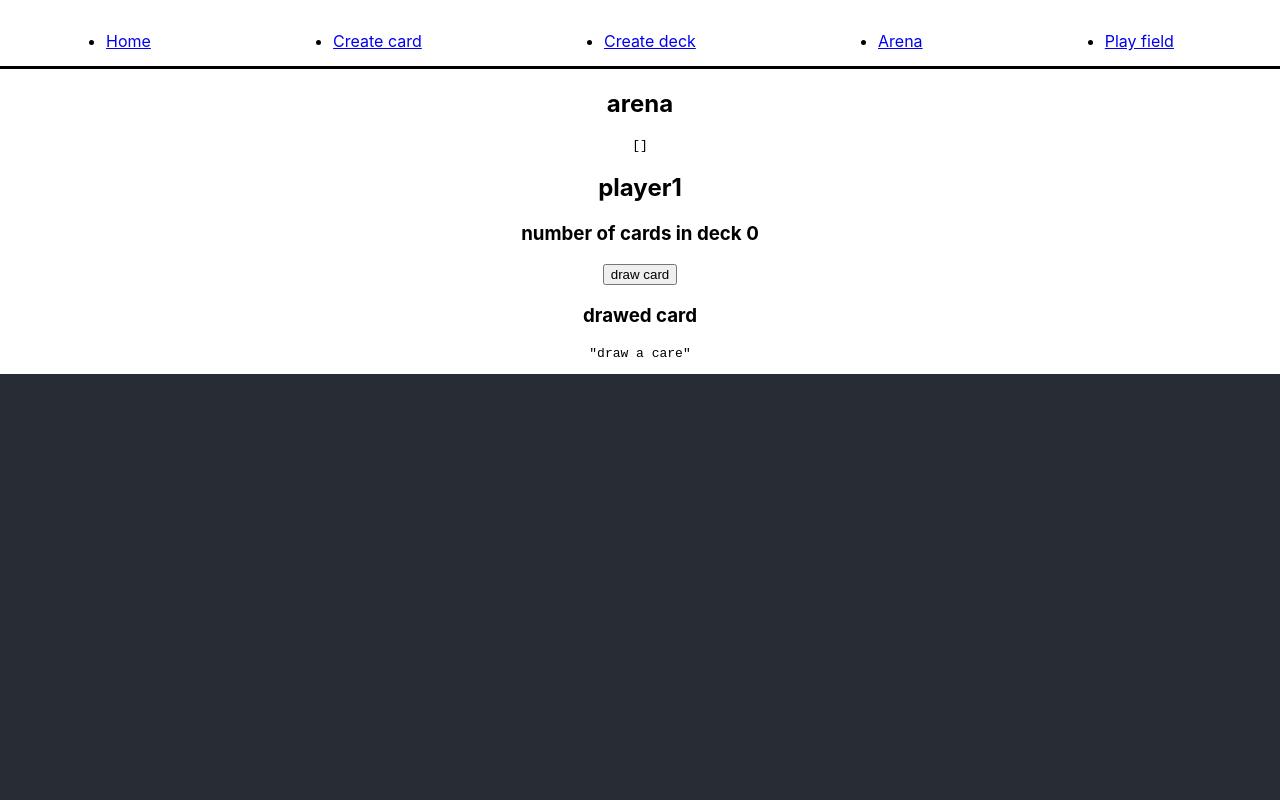
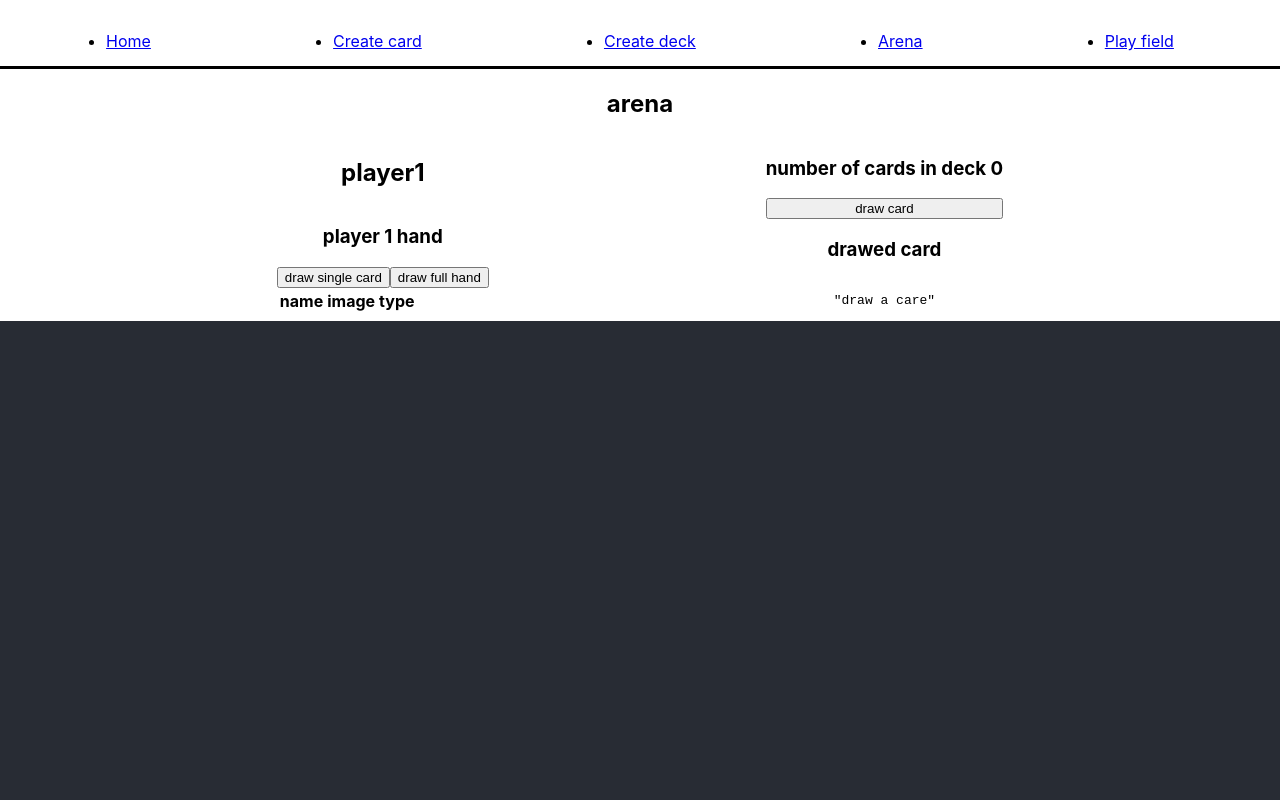
Before and after one commit to b-blom/react-sandbox, a React (Create React App) app: page /arena in a window 1280 px wide. Shown: the top 800 px of the page. Built offline with nearby package versions, Linux system fonts and the light colour scheme.

Commit message:
add playerhand component and WIP on draw full hand functionallity

```diff
--- a/src/GameRouter.jsx
+++ b/src/GameRouter.jsx
@@ -9,9 +9,12 @@ import { DeckContext } from './context/DeckContext';
 
 export default function GameRouter() {
 	const [player1Deck, setPlayer1Deck] = useState([]);
+	const [player1Hand, setPlayer1Hand] = useState([]);
 
 	return (
-		<DeckContext.Provider value={{ player1Deck, setPlayer1Deck }}>
+		<DeckContext.Provider
+			value={{ player1Deck, setPlayer1Deck, player1Hand, setPlayer1Hand }}
+		>
 			<Router>
 				<ul
 					style={{
--- a/src/game/Arena.jsx
+++ b/src/game/Arena.jsx
@@ -1,5 +1,6 @@
 import React, { useContext, useState } from 'react';
 import { DeckContext } from '../context/DeckContext';
+import PlayerHand from './cards/renderComponents/PlayerHand';
 
 export default function Arena() {
 	const { player1Deck, setPlayer1Deck } = useContext(DeckContext);
@@ -9,12 +10,18 @@ export default function Arena() {
 	return (
 		<div>
 			<h2>arena</h2>
-			<pre>{JSON.stringify(player1Deck)}</pre>
+			<div className='row flex-evenly'>
+				<div className='col'>
 					<h2>player1</h2>
+					<PlayerHand />
+				</div>
+				<div className='col'>
 					<h3>number of cards in deck {JSON.stringify(player1Deck.length)}</h3>
 					<button
 						onClick={() => {
-					const randomNumber = Math.floor(Math.random() * player1Deck.length);
+							const randomNumber = Math.floor(
+								Math.random() * player1Deck.length
+							);
 
 							setDrawedCard(player1Deck[randomNumber]);
 							const newArray = [...player1Deck];
@@ -27,5 +34,7 @@ export default function Arena() {
 					<h3>drawed card</h3>
 					<pre>{JSON.stringify(drawedCard)}</pre>
 				</div>
+			</div>
+		</div>
 	);
 }
--- a/src/game/Game.css
+++ b/src/game/Game.css
@@ -1,12 +1,18 @@
 .row {
 	display: flex;
 	flex-direction: row;
-	flex-wrap: wrap;
 }
 
 .col {
 	display: flex;
 	flex-direction: column;
+}
+.flex-wrap {
+	flex-wrap: wrap;
+}
+
+.flex-evenly {
+	justify-content: space-evenly;
 }
 
 .black-border {
--- /dev/null
+++ b/src/game/cards/renderComponents/PlayerHand.jsx
@@ -0,0 +1,75 @@
+import React, { useContext } from 'react';
+import { DeckContext } from '../../../context/DeckContext';
+
+export default function PlayerHand() {
+	const { player1Deck, setPlayer1Deck, player1Hand, setPlayer1Hand } =
+		useContext(DeckContext);
+
+	const drawCard = () => {
+		// get a random number which represent which card to draw from the deck
+		console.log('player1Deck', player1Deck);
+		const randomNumber = Math.floor(Math.random() * player1Deck.length);
+		console.log(randomNumber);
+
+		// place the selected card into player hand
+		const newHand = [...player1Hand];
+		newHand.push(player1Deck[randomNumber]);
+		setPlayer1Hand(newHand);
+
+		// remove the selected card from player deck
+		const newDeck = [...player1Deck];
+		newDeck.splice(randomNumber, 1);
+		setPlayer1Deck(newDeck);
+	};
+
+	const drawFullHand = () => {
+		const currentHand = [...player1Hand];
+		console.log('currentHand', currentHand);
+		if (currentHand.length < 7) {
+			drawCard();
+		}
+	};
+	console.log('player1Hand', player1Hand);
+	return (
+		<div>
+			<h3>player 1 hand</h3>
+			<div className='row'>
+				<button
+					onClick={() => {
+						drawCard();
+					}}
+				>
+					draw single card
+				</button>
+				<button onClick={() => drawFullHand()}>draw full hand </button>
+			</div>
+			<table>
+				<thead>
+					<tr>
+						<th>name</th>
+						<th>image</th>
+						<th>type</th>
+					</tr>
+				</thead>
+				<tbody>
+					{player1Hand.map((card, index) => {
+						return (
+							<tr key={index}>
+								<td>{card.name}</td>
+								<td>{card.image}</td>
+								<td>{card.type}</td>
+							</tr>
+						);
+					})}
+				</tbody>
+			</table>
+			{/* Render cards and use ifs to decide which components to render (<InstantCard/> for intstant cards etc) */}
+			{/* <div className='row'>
+				{player1Hand &&
+					player1Hand.map((card) => {
+						return <p>{card.name}</p>;
+					})}
+			</div> */}
+		</div>
+	);
+}
```
Lines whose indentation alone changed are shown as unchanged.
